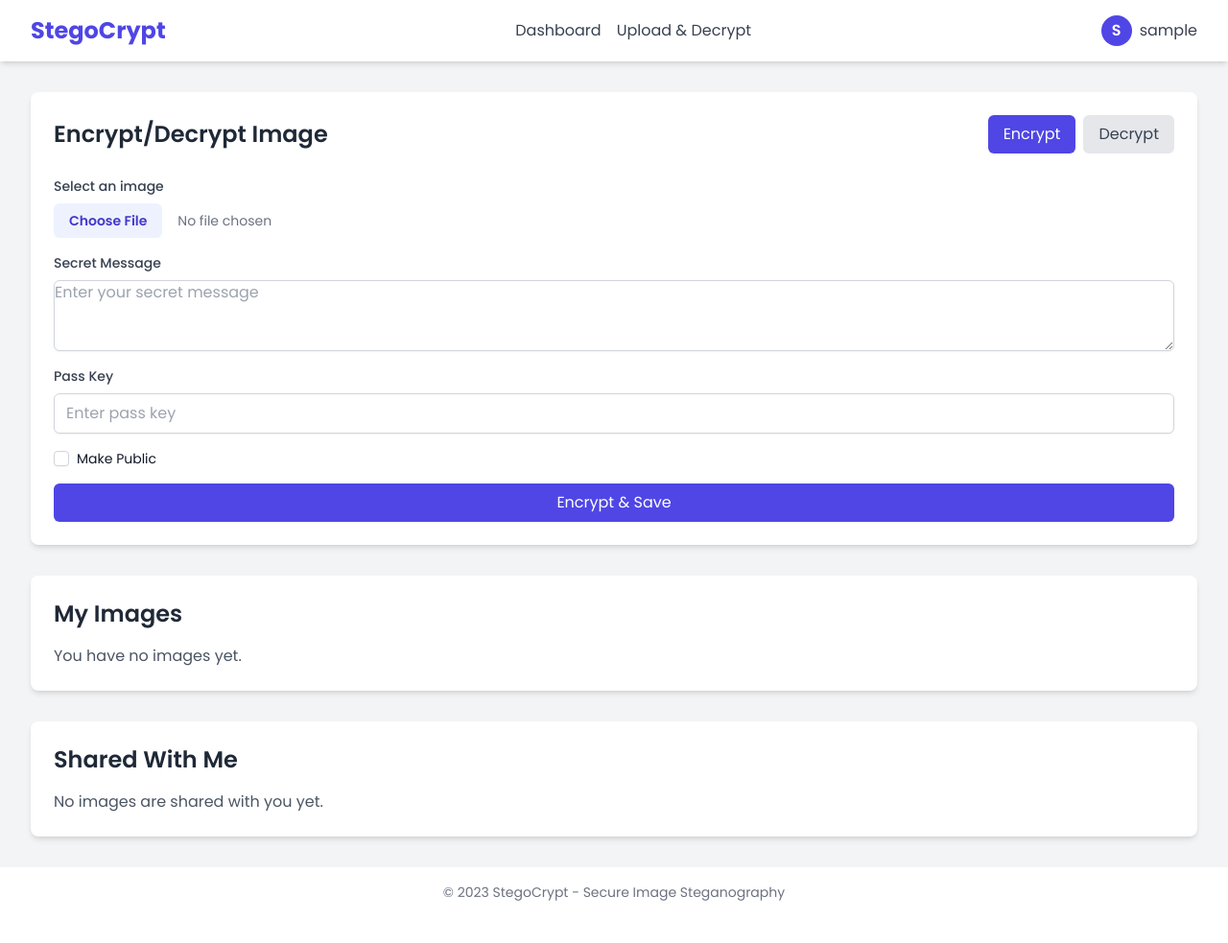
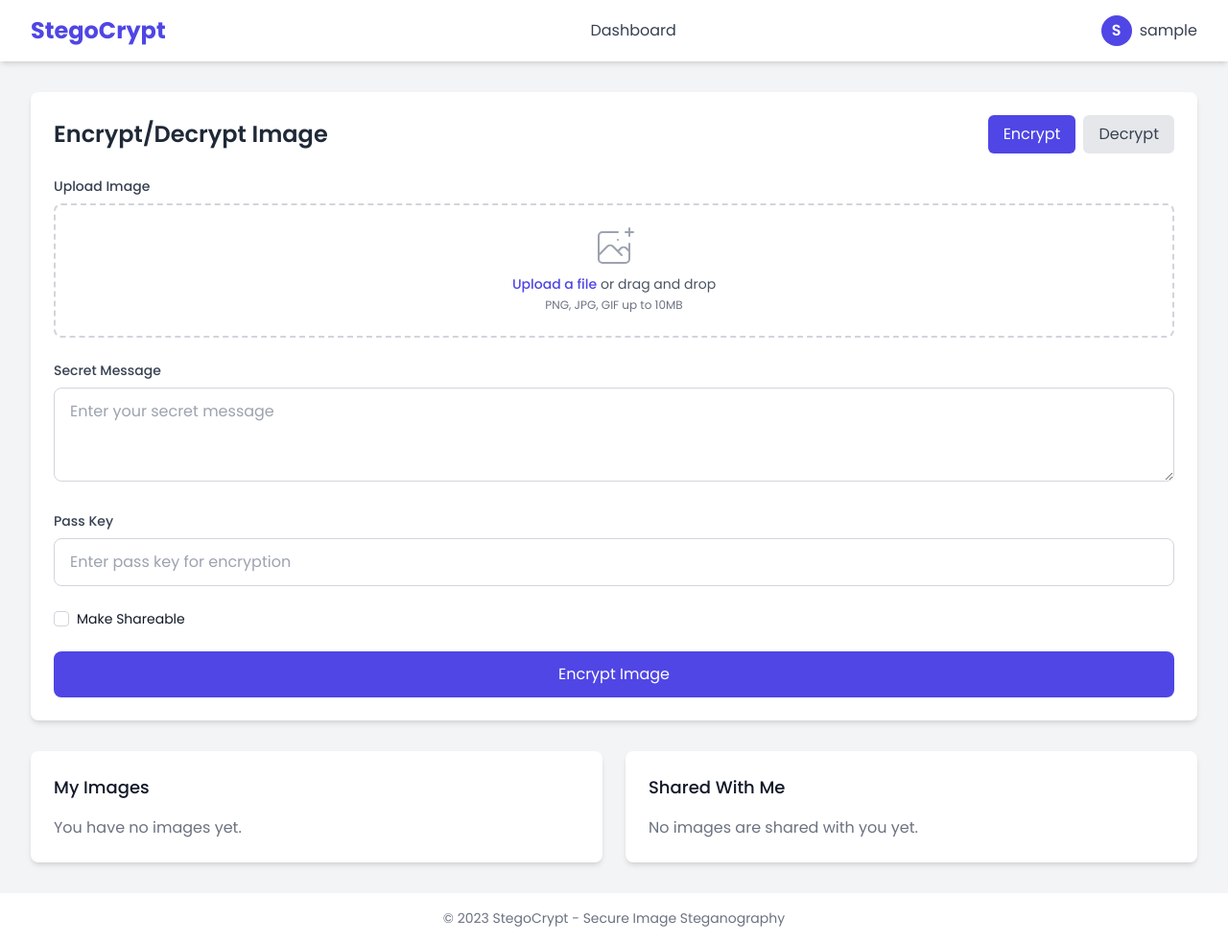
Before and after one commit to M-YasirGhaffar/stegocrypt, a Django app: page / in a window 1280 px wide. Shown: the whole page at 96% size. Before the commit the page ends 939 px from the top, so only its background shows below. Run offline with Django 5.2, Linux system fonts and the light colour scheme; a user stored in the database is signed in; tables that the repository leaves empty hold one stand-in row (values such as "Sample post"); style sheets or scripts are compiled from the project's sources; some libraries are stand-ins or nearby versions.

Commit message:
temporary checkpoint for styling frontend

```diff
--- a/core/templates/core/index.html
+++ b/core/templates/core/index.html
@@ -5,7 +5,6 @@
 {% block nav_links %}
   {% if user.is_authenticated %}
     <a href="{% url 'index' %}" class="text-gray-700 hover:text-indigo-600 transition duration-150 ease-in-out">Dashboard</a>
-    <a href="{% url 'decrypt-upload' %}" class="text-gray-700 hover:text-indigo-600 transition duration-150 ease-in-out">Upload & Decrypt</a>
   {% else %}
     <a href="{% url 'login' %}" class="text-gray-700 hover:text-indigo-600 transition duration-150 ease-in-out">Login</a>
     <a href="{% url 'register' %}" class="text-gray-700 hover:text-indigo-600 transition duration-150 ease-in-out">Register</a>
@@ -15,132 +14,10 @@
 {% block content %}
 {% if user.is_authenticated %}
   <div class="space-y-8">
-    <!-- Encrypt New Image Section -->
-    <div class="bg-white shadow-md rounded-lg p-6" x-data="{ isEncrypt: true }">
-      <div class="flex justify-between items-center mb-6">
-        <h2 class="text-2xl font-semibold text-gray-800">Encrypt/Decrypt Image</h2>
-        <div class="flex items-center space-x-2">
-          <button @click="isEncrypt = true" :class="{ 'bg-indigo-600 text-white': isEncrypt, 'bg-gray-200 text-gray-700': !isEncrypt }" class="px-4 py-2 rounded-md transition duration-150 ease-in-out">
-            Encrypt
-          </button>
-          <button @click="isEncrypt = false" :class="{ 'bg-indigo-600 text-white': !isEncrypt, 'bg-gray-200 text-gray-700': isEncrypt }" class="px-4 py-2 rounded-md transition duration-150 ease-in-out">
-            Decrypt
-          </button>
-        </div>
-      </div>
-
-      <!-- Encrypt Form -->
-      <form x-show="isEncrypt" method="POST" action="{% url 'post-encrypt' %}" enctype="multipart/form-data" class="space-y-4">
-        {% csrf_token %}
-        <div class="space-y-2">
-          <label class="block text-sm font-medium text-gray-700">Select an image</label>
-          <input type="file" name="{{ enc_form.original_image.name }}" accept="image/*" class="block w-full text-sm text-gray-500 file:mr-4 file:py-2 file:px-4 file:rounded-md file:border-0 file:text-sm file:font-semibold file:bg-indigo-50 file:text-indigo-700 hover:file:bg-indigo-100">
-        </div>
-        <div class="space-y-2">
-          <label for="{{ enc_form.secret_message.id_for_label }}" class="block text-sm font-medium text-gray-700">Secret Message</label>
-          <textarea name="{{ enc_form.secret_message.name }}" id="{{ enc_form.secret_message.id_for_label }}" rows="3" class="mt-1 block w-full rounded-md border-gray-300 shadow-sm focus:border-indigo-300 focus:ring focus:ring-indigo-200 focus:ring-opacity-50" placeholder="Enter your secret message"></textarea>
-        </div>
-        <div class="space-y-2">
-          <label for="{{ enc_form.pass_key.id_for_label }}" class="block text-sm font-medium text-gray-700">Pass Key</label>
-          <input type="password" name="{{ enc_form.pass_key.name }}" id="{{ enc_form.pass_key.id_for_label }}" class="mt-1 block w-full rounded-md border-gray-300 shadow-sm focus:border-indigo-300 focus:ring focus:ring-indigo-200 focus:ring-opacity-50" placeholder="Enter pass key">
-        </div>
-        <div class="flex items-center">
-          <input type="checkbox" name="{{ enc_form.is_public.name }}" id="{{ enc_form.is_public.id_for_label }}" class="rounded border-gray-300 text-indigo-600 shadow-sm focus:border-indigo-300 focus:ring focus:ring-indigo-200 focus:ring-opacity-50">
-          <label for="{{ enc_form.is_public.id_for_label }}" class="ml-2 block text-sm text-gray-900">Make Public</label>
-        </div>
-        <button type="submit" class="w-full px-4 py-2 bg-indigo-600 text-white rounded-md hover:bg-indigo-700 focus:outline-none focus:ring-2 focus:ring-offset-2 focus:ring-indigo-500 transition duration-150 ease-in-out">
-          Encrypt & Save
-        </button>
-      </form>
-
-      <!-- Decrypt Form -->
-      <form x-show="!isEncrypt" method="POST" action="{% url 'decrypt-upload' %}" enctype="multipart/form-data" class="space-y-4">
-        {% csrf_token %}
-        <div class="space-y-2">
-          <label class="block text-sm font-medium text-gray-700">Select encrypted image</label>
-          <input type="file" name="{{ form.stego_image_file.name }}" accept="image/*" class="block w-full text-sm text-gray-500 file:mr-4 file:py-2 file:px-4 file:rounded-md file:border-0 file:text-sm file:font-semibold file:bg-indigo-50 file:text-indigo-700 hover:file:bg-indigo-100">
-        </div>
-        <div class="space-y-2">
-          <label for="{{ form.pass_or_pw.id_for_label }}" class="block text-sm font-medium text-gray-700">Pass Key</label>
-          <input type="password" name="{{ form.pass_or_pw.name }}" id="{{ form.pass_or_pw.id_for_label }}" class="mt-1 block w-full rounded-md border-gray-300 shadow-sm focus:border-indigo-300 focus:ring focus:ring-indigo-200 focus:ring-opacity-50" placeholder="Enter pass key for decryption">
-        </div>
-        <button type="submit" class="w-full px-4 py-2 bg-indigo-600 text-white rounded-md hover:bg-indigo-700 focus:outline-none focus:ring-2 focus:ring-offset-2 focus:ring-indigo-500 transition duration-150 ease-in-out">
-          Decrypt Image
-        </button>
-      </form>
-    </div>
-
-    <!-- My Images Section -->
-    <div class="bg-white shadow-md rounded-lg p-6">
-      <h2 class="text-2xl font-semibold text-gray-800 mb-4">My Images</h2>
-      {% if my_images %}
-        <div class="grid grid-cols-1 sm:grid-cols-2 lg:grid-cols-3 gap-6">
-          {% for img in my_images %}
-            <div class="bg-white rounded-lg shadow-md overflow-hidden">
-              <img src="{{ img.preview }}" alt="Preview #{{ img.id }}" class="w-full h-48 object-cover">
-              <div class="p-4">
-                <p class="font-semibold text-gray-800">#{{ img.id }} {% if img.is_public %}(Shareable){% else %}(Private){% endif %}</p>
-                <p class="text-sm text-gray-600 mb-2">{{ img.filename }}</p>
-                <form method="POST" action="{% url 'post-decrypt' img.id %}" class="mb-2">
-                  {% csrf_token %}
-                  <div class="flex">
-                    <input type="password" name="pass_or_pw" placeholder="Pass Key" class="flex-grow rounded-l-md border-gray-300 focus:border-indigo-300 focus:ring focus:ring-indigo-200 focus:ring-opacity-50">
-                    <button type="submit" class="px-4 py-2 bg-indigo-600 text-white rounded-r-md hover:bg-indigo-700 focus:outline-none focus:ring-2 focus:ring-offset-2 focus:ring-indigo-500">
-                      Decrypt
-                    </button>
-                  </div>
-                </form>
-                <div class="flex justify-between">
-                  <a href="{% url 'download-stego' img.id %}" class="text-indigo-600 hover:text-indigo-800 text-sm">Download</a>
-                  {% if img.is_public %}
-                    <a href="{% url 'share-image' img.id %}" class="text-indigo-600 hover:text-indigo-800 text-sm">Share</a>
-                  {% endif %}
-                </div>
-              </div>
-            </div>
-          {% endfor %}
-        </div>
-      {% else %}
-        <p class="text-gray-600">You have no images yet.</p>
-      {% endif %}
-    </div>
-
-    <!-- Shared With Me Section -->
-    <div class="bg-white shadow-md rounded-lg p-6">
-      <h2 class="text-2xl font-semibold text-gray-800 mb-4">Shared With Me</h2>
-      {% if shared_images %}
-        <div class="grid grid-cols-1 sm:grid-cols-2 lg:grid-cols-3 gap-6">
-          {% for img in shared_images %}
-            <div class="bg-white rounded-lg shadow-md overflow-hidden">
-              <img src="{{ img.preview }}" alt="Preview #{{ img.id }}" class="w-full h-48 object-cover">
-              <div class="p-4">
-                <p class="font-semibold text-gray-800">#{{ img.id }} by {{ img.owner }}</p>
-                <p class="text-sm text-gray-600 mb-2">{{ img.filename }}</p>
-                <form method="POST" action="{% url 'post-decrypt' img.id %}" class="mb-2">
-                  {% csrf_token %}
-                  <div class="flex">
-                    <input type="password" name="pass_or_pw" placeholder="Pass Key" class="flex-grow rounded-l-md border-gray-300 focus:border-indigo-300 focus:ring focus:ring-indigo-200 focus:ring-opacity-50">
-                    <button type="submit" class="px-4 py-2 bg-indigo-600 text-white rounded-r-md hover:bg-indigo-700 focus:outline-none focus:ring-2 focus:ring-offset-2 focus:ring-indigo-500">
-                      Decrypt
-                    </button>
-                  </div>
-                </form>
-                <div class="flex justify-between">
-                  <a href="{% url 'download-stego' img.id %}" class="text-indigo-600 hover:text-indigo-800 text-sm">Download</a>
-                </div>
-              </div>
-            </div>
-          {% endfor %}
-        </div>
-      {% else %}
-        <p class="text-gray-600">No images are shared with you yet.</p>
-      {% endif %}
-    </div>
-
-    <!-- Decryption Result Section -->
+    <!-- Decrypted Message Section (Moved to top) -->
     {% if last_decrypted_msg %}
       <div class="bg-green-100 border-l-4 border-green-500 text-green-700 p-4 rounded-md">
-        <h3 class="font-semibold">Decryption Result (Image #{{ last_decrypted_img_id }})</h3>
+        <h3 class="font-semibold">Decrypted Message (Image #{{ last_decrypted_img_id }})</h3>
         <p class="mt-2">{{ last_decrypted_msg }}</p>
       </div>
     {% elif last_decrypted_error %}
@@ -149,6 +26,199 @@
         <p class="mt-2">{{ last_decrypted_error }}</p>
       </div>
     {% endif %}
+
+    <!-- Encrypt/Decrypt Section -->
+    <div class="bg-white shadow-md rounded-lg p-6" x-data="{
+      isEncrypt: true,
+      fileName: '',
+      previewUrl: '',
+      handleFile(event) {
+        const file = event.target.files[0] || (event.dataTransfer && event.dataTransfer.files[0]);
+        if (file) {
+          this.fileName = file.name;
+          this.previewUrl = URL.createObjectURL(file);
+        }
+      }
+    }">
+      <div class="flex justify-between items-center mb-6">
+        <h2 class="text-2xl font-semibold text-gray-800">Encrypt/Decrypt Image</h2>
+        <div class="flex items-center space-x-2">
+          <button @click="isEncrypt = true"
+                  :class="{ 'bg-indigo-600 text-white': isEncrypt, 'bg-gray-200 text-gray-700': !isEncrypt }"
+                  class="px-4 py-2 rounded-md transition duration-150 ease-in-out">
+            Encrypt
+          </button>
+          <button @click="isEncrypt = false"
+                  :class="{ 'bg-indigo-600 text-white': !isEncrypt, 'bg-gray-200 text-gray-700': isEncrypt }"
+                  class="px-4 py-2 rounded-md transition duration-150 ease-in-out">
+            Decrypt
+          </button>
+        </div>
+      </div>
+
+      <!-- Encrypt Form -->
+      <form x-show="isEncrypt" method="POST" action="{% url 'post-encrypt' %}" enctype="multipart/form-data" class="space-y-6">
+        {% csrf_token %}
+        <div class="space-y-2">
+          <label class="block text-sm font-medium text-gray-700">Upload Image</label>
+          <div class="mt-2 flex justify-center px-6 pt-5 pb-6 border-2 border-gray-300 border-dashed rounded-lg hover:border-indigo-500 transition-colors duration-200"
+               @dragover.prevent="$el.classList.add('border-indigo-500')"
+               @dragleave.prevent="$el.classList.remove('border-indigo-500')"
+               @drop.prevent="handleFile($event); $el.classList.remove('border-indigo-500')">
+            <div class="space-y-1 text-center">
+              <svg class="mx-auto h-12 w-12 text-gray-400" stroke="currentColor" fill="none" viewBox="0 0 48 48">
+                <path d="M28 8H12a4 4 0 00-4 4v20m32-12v8m0 0v8a4 4 0 01-4 4H12a4 4 0 01-4-4v-4m32-4l-3.172-3.172a4 4 0 00-5.656 0L28 28M8 32l9.172-9.172a4 4 0 015.656 0L28 28m0 0l4 4m4-24h8m-4-4v8m-12 4h.02"
+                      stroke-width="2" stroke-linecap="round" stroke-linejoin="round" />
+              </svg>
+              <div class="flex text-sm text-gray-600">
+                <label class="relative cursor-pointer bg-white rounded-md font-medium text-indigo-600 hover:text-indigo-500">
+                  <span>Upload a file</span>
+                  <input type="file" name="original_image" class="sr-only" accept="image/*" @change="handleFile($event)">
+                </label>
+                <p class="pl-1">or drag and drop</p>
+              </div>
+              <p class="text-xs text-gray-500" x-text="fileName || 'PNG, JPG, GIF up to 10MB'"></p>
+            </div>
+          </div>
+
+          <!-- Image Preview -->
+          <div x-show="previewUrl" class="mt-4">
+            <img :src="previewUrl" alt="Preview" class="max-h-64 mx-auto rounded-lg shadow-md">
+          </div>
+        </div>
+
+        <div class="space-y-2">
+          <label class="block text-sm font-medium text-gray-700">Secret Message</label>
+          <textarea name="secret_message" rows="3"
+                    class="w-full px-4 py-3 rounded-lg border border-gray-300 focus:ring-2 focus:ring-indigo-500 focus:border-transparent"
+                    placeholder="Enter your secret message"></textarea>
+        </div>
+
+        <div class="space-y-2">
+          <label for="pass_key" class="block text-sm font-medium text-gray-700">Pass Key</label>
+          <input type="password" name="pass_key" id="pass_key"
+                 class="w-full px-4 py-3 rounded-lg border border-gray-300 focus:ring-2 focus:ring-indigo-500 focus:border-transparent"
+                 placeholder="Enter pass key for encryption" required>
+        </div>
+
+        <div class="flex items-center">
+          <input type="checkbox" name="is_public" id="is_public"
+                 class="h-4 w-4 text-indigo-600 focus:ring-indigo-500 border-gray-300 rounded">
+          <label for="is_public" class="ml-2 block text-sm text-gray-900">Make Shareable</label>
+        </div>
+
+        <button type="submit" class="w-full py-3 px-4 bg-indigo-600 text-white rounded-lg hover:bg-indigo-700 focus:outline-none focus:ring-2 focus:ring-offset-2 focus:ring-indigo-500">
+          Encrypt Image
+        </button>
+      </form>
+
+      <!-- Decrypt Form -->
+      <form x-show="!isEncrypt" method="POST" action="{% url 'decrypt-upload' %}" enctype="multipart/form-data" class="space-y-6">
+        {% csrf_token %}
+        <div class="space-y-2">
+          <label class="block text-sm font-medium text-gray-700">Upload Encrypted Image</label>
+          <div class="mt-2 flex justify-center px-6 pt-5 pb-6 border-2 border-gray-300 border-dashed rounded-lg hover:border-indigo-500 transition-colors duration-200"
+               @dragover.prevent="$el.classList.add('border-indigo-500')"
+               @dragleave.prevent="$el.classList.remove('border-indigo-500')"
+               @drop.prevent="handleFile($event); $el.classList.remove('border-indigo-500')">
+            <div class="space-y-1 text-center">
+              <svg class="mx-auto h-12 w-12 text-gray-400" stroke="currentColor" fill="none" viewBox="0 0 48 48">
+                <path d="M28 8H12a4 4 0 00-4 4v20m32-12v8m0 0v8a4 4 0 01-4 4H12a4 4 0 01-4-4v-4m32-4l-3.172-3.172a4 4 0 00-5.656 0L28 28M8 32l9.172-9.172a4 4 0 015.656 0L28 28m0 0l4 4m4-24h8m-4-4v8m-12 4h.02"
+                      stroke-width="2" stroke-linecap="round" stroke-linejoin="round" />
+              </svg>
+              <div class="flex text-sm text-gray-600">
+                <label class="relative cursor-pointer bg-white rounded-md font-medium text-indigo-600 hover:text-indigo-500">
+                  <span>Upload a file</span>
+                  <input type="file" name="stego_image_file" class="sr-only" accept="image/*" @change="handleFile($event)">
+                </label>
+                <p class="pl-1">or drag and drop</p>
+              </div>
+              <p class="text-xs text-gray-500" x-text="fileName || 'PNG, JPG, GIF up to 10MB'"></p>
+            </div>
+          </div>
+
+          <!-- Image Preview -->
+          <div x-show="previewUrl" class="mt-4">
+            <img :src="previewUrl" alt="Preview" class="max-h-64 mx-auto rounded-lg shadow-md">
+          </div>
+        </div>
+
+        <div class="space-y-2">
+          <label class="block text-sm font-medium text-gray-700">Pass Key</label>
+          <input type="password" name="pass_or_pw"
+                 class="w-full px-4 py-3 rounded-lg border border-gray-300 focus:ring-2 focus:ring-indigo-500 focus:border-transparent"
+                 placeholder="Enter pass key for decryption">
+        </div>
+
+        <button type="submit" class="w-full py-3 px-4 bg-indigo-600 text-white rounded-lg hover:bg-indigo-700 focus:outline-none focus:ring-2 focus:ring-offset-2 focus:ring-indigo-500">
+          Decrypt Image
+        </button>
+      </form>
+    </div>
+
+    <!-- Images Grid -->
+    <div class="grid grid-cols-1 gap-6 sm:grid-cols-2">
+      <!-- My Images -->
+      <div class="bg-white shadow-md rounded-lg p-6">
+        <h3 class="text-lg font-medium text-gray-900 mb-4">My Images</h3>
+        <div class="space-y-4">
+          {% for image in my_images %}
+          <div class="bg-gray-50 rounded-lg p-4">
+            <div class="relative aspect-w-16 aspect-h-9 mb-4">
+              <img src="{{ image.image.url }}" alt="Encrypted image" class="object-cover rounded-lg">
+            </div>
+            <div class="flex justify-between items-center">
+              <span class="text-sm text-gray-500">#{{ image.id }} {% if image.is_public %}(Shareable){% else %}(Private){% endif %}</span>
+              <div class="space-x-2">
+                <a href="{% url 'download-stego' image.id %}" class="text-indigo-600 hover:text-indigo-800 text-sm">Download</a>
+                {% if image.is_public %}
+                  <a href="{% url 'share-image' image.id %}" class="text-indigo-600 hover:text-indigo-800 text-sm">Share</a>
+                {% endif %}
+                <form method="POST" action="{% url 'post-decrypt' image.id %}" class="inline">
+                  {% csrf_token %}
+                  <input type="password" name="pass_or_pw" placeholder="Pass Key" class="text-sm border-gray-300 rounded-md">
+                  <button type="submit" class="ml-2 px-3 py-1 bg-indigo-600 text-white text-sm rounded-md hover:bg-indigo-700">
+                    Decrypt
+                  </button>
+                </form>
+              </div>
+            </div>
+          </div>
+          {% empty %}
+          <p class="text-gray-500">You have no images yet.</p>
+          {% endfor %}
+        </div>
+      </div>
+
+      <!-- Shared Images -->
+      <div class="bg-white shadow-md rounded-lg p-6">
+        <h3 class="text-lg font-medium text-gray-900 mb-4">Shared With Me</h3>
+        <div class="space-y-4">
+          {% for image in shared_images %}
+          <div class="bg-gray-50 rounded-lg p-4">
+            <div class="relative aspect-w-16 aspect-h-9 mb-4">
+              <img src="{{ image.image.url }}" alt="Shared encrypted image" class="object-cover rounded-lg">
+            </div>
+            <div class="flex justify-between items-center">
+              <span class="text-sm text-gray-500">#{{ image.id }} by {{ image.owner }}</span>
+              <div class="space-x-2">
+                <a href="{% url 'download-stego' image.id %}" class="text-indigo-600 hover:text-indigo-800 text-sm">Download</a>
+                <form method="POST" action="{% url 'post-decrypt' image.id %}" class="inline">
+                  {% csrf_token %}
+                  <input type="password" name="pass_or_pw" placeholder="Pass Key" class="text-sm border-gray-300 rounded-md">
+                  <button type="submit" class="ml-2 px-3 py-1 bg-indigo-600 text-white text-sm rounded-md hover:bg-indigo-700">
+                    Decrypt
+                  </button>
+                </form>
+              </div>
+            </div>
+          </div>
+          {% empty %}
+          <p class="text-gray-500">No images are shared with you yet.</p>
+          {% endfor %}
+        </div>
+      </div>
+    </div>
   </div>
 {% else %}
   <div class="bg-white shadow-md rounded-lg p-6">
```
Also changed, not shown: core/templates/core/login.html (+10 -5 lines), core/templates/core/register.html (+10 -5 lines), core/templates/core/share_image.html (+20 -6 lines).
